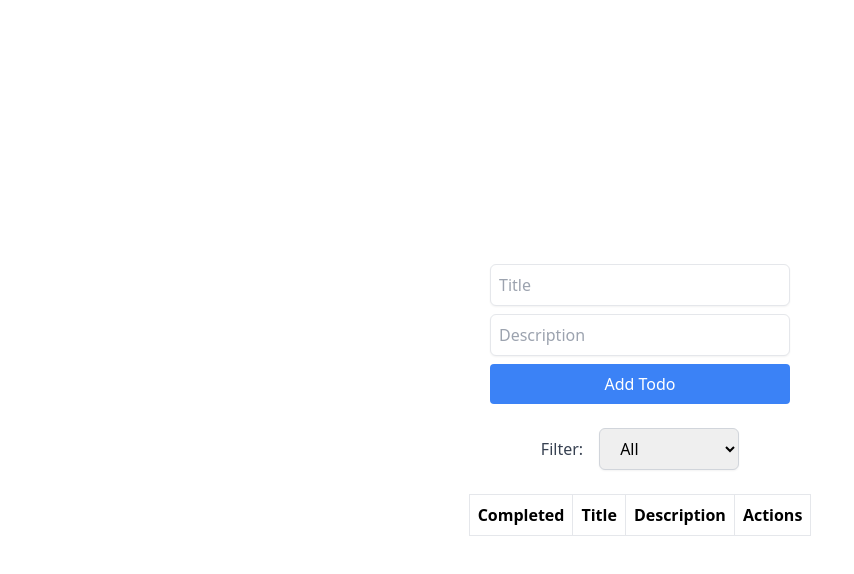
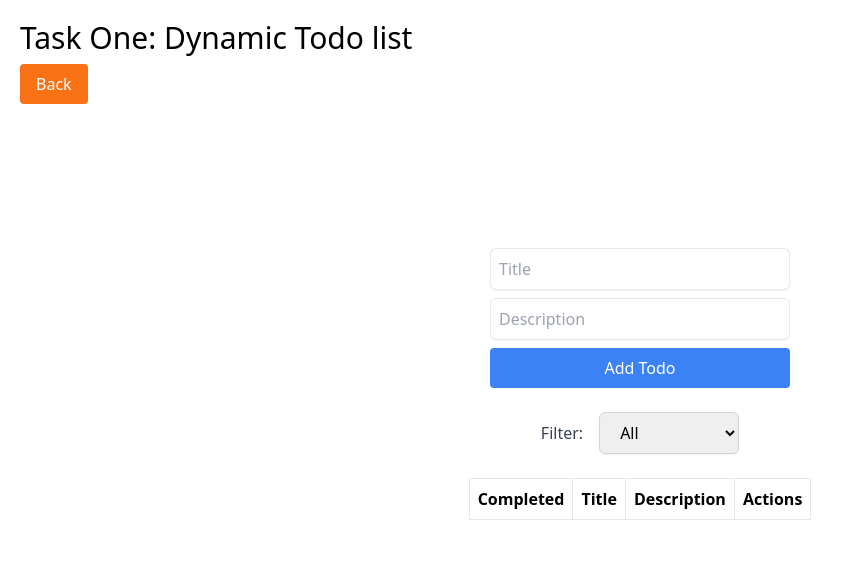
Before and after one commit to OmarKnows/ecom-payments-assessment, a React (Vite) app: page /task-one in a window 1280 px wide. Shown: the top 574 px of the page, without its empty margins (0-854 px from the left). Built offline with nearby package versions, Linux system fonts and the light colour scheme.

Commit message:
added back button to page container, adjusted title placement

```diff
--- a/src/Home.tsx
+++ b/src/Home.tsx
@@ -7,7 +7,7 @@ const Home = () => {
   const navigate = useNavigate();
 
   return (
-    <Container>
+    <Container title="Home" hideBackButton>
       <div className="flex gap-5">
         <Button variant="blue" onClick={() => navigate(ROUTES.TASK_ONE)}>
           Task One
--- a/src/shared/components/Container.tsx
+++ b/src/shared/components/Container.tsx
@@ -1,13 +1,36 @@
 import { FC, ReactNode } from "react";
+import Button from "./Button";
+import { useNavigate } from "react-router-dom";
 
 interface IContainerProps {
   children?: ReactNode;
+  hideBackButton?: boolean;
+  title: string;
 }
 
-const Container: FC<IContainerProps> = ({ children }) => {
+const Container: FC<IContainerProps> = ({
+  children,
+  title,
+  hideBackButton = false,
+}) => {
+  const navigate = useNavigate();
   return (
-    <div className="flex flex-col justify-center items-center h-[100vh]">
-      {children}
+    <div className="p-5">
+      <div className="flex flex-col gap-2">
+        <h1 className="text-3xl">{title}</h1>
+        {hideBackButton ? null : (
+          <Button
+            variant="orange"
+            onClick={() => navigate("..")}
+            className="w-fit"
+          >
+            Back
+          </Button>
+        )}
+      </div>
+      <div className="flex flex-col justify-center items-center h-[70vh]">
+        {children}
+      </div>
     </div>
   );
 };
--- a/src/tasks/TaskOne/TaskOne.tsx
+++ b/src/tasks/TaskOne/TaskOne.tsx
@@ -40,7 +40,7 @@ const TaskOne = () => {
   const filteredTodos = filterTodos(todos, filter);
 
   return (
-    <Container>
+    <Container title="Task One: Dynamic Todo list">
       <TodoForm addTodo={handleAddTodo} />
       <TodoFilter setFilter={setFilter} />
       <TodoList
```
